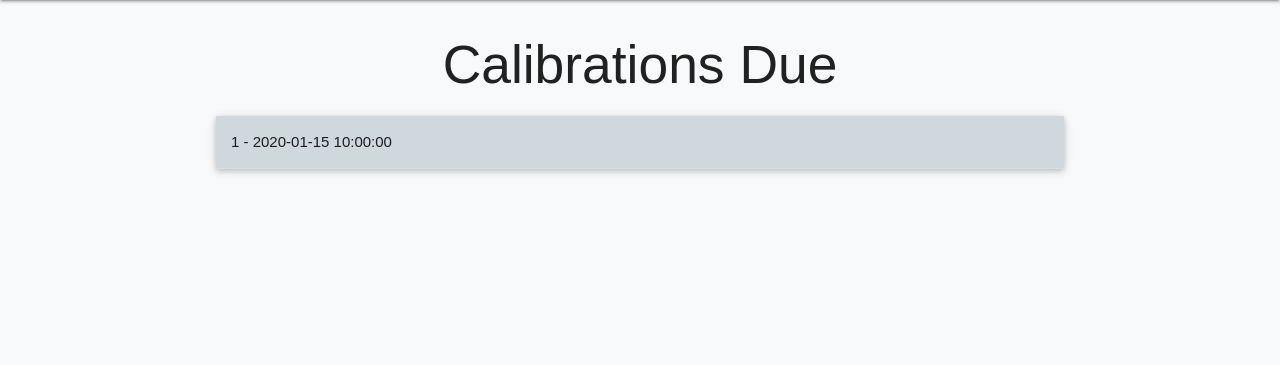
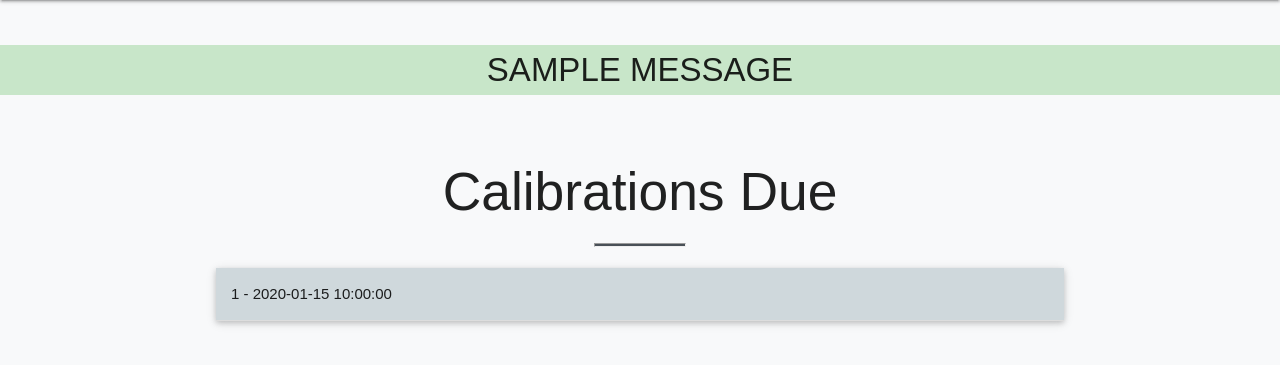
Before and after one commit to shaneoh10/ms3-precise-calibration, a Flask app: page /get_cals_due in a window 1280 px wide. Shown: the part 64-429 px from the top of the page. Run offline with Flask 2, Linux system fonts and the light colour scheme; one stand-in notice (Sample message) is shown; a database or web service that is not in the repository returns one stand-in record (values such as "Sample title"); some libraries are stand-ins or nearby versions; some web fonts are replaced.

Commit message:
feat: Add flashed messages functionality

```diff
--- a/static/css/style.css
+++ b/static/css/style.css
@@ -34,12 +34,26 @@ nav {
     color: #E9ECEF;
 }
 
+hr {
+    width: 6rem;
+    height: 0.1rem;
+    margin-bottom: 1.4rem;
+    background-color: #495057;
+}
+
+.flashes {
+    text-transform: uppercase;
+    margin-top: 3rem;
+    font-size: 2.2rem;
+}
+
 
 /********************** MEDIA QUERIES  */
 
- @media screen and (max-width: 600px) {
+@media screen and (max-width: 600px) {
 
     .nav-logo {
-         margin-left: 0.4rem;
-     }
- }
+        margin-left: 0.4rem;
+    }
+
+}
--- a/templates/base.html
+++ b/templates/base.html
@@ -29,7 +29,8 @@
         <!-- Main Navbar  -->
         <nav id="navbar">
             <div class="nav-wrapper">
-                <a href="{{ url_for('home') }}" class="brand-logo nav-logo left">Precise<span id="calibration">Calibration</span></a>
+                <a href="{{ url_for('home') }}" class="brand-logo nav-logo left">Precise<span
+                        id="calibration">Calibration</span></a>
                 <a href="#" data-target="mobile-demo" class="sidenav-trigger right"><i class="fas fa-bars"></i></a>
                 <ul class="right hide-on-med-and-down">
                     <li><a href="{{ url_for('home') }}">Home</a></li>
@@ -62,6 +63,19 @@
         </ul>
     </header>
 
+    <!-- Flash Messages https://flask.palletsprojects.com/en/1.1.x/patterns/flashing/ -->
+    <section id="flashed-messages">
+        {% with messages = get_flashed_messages() %}
+            {% if messages %}
+                {% for message in messages %}
+                    <div class="row flashes center-align">
+                        <p class="green lighten-4 flash-message">{{ message }}</p>
+                    </div>
+                {% endfor %}
+            {% endif %}
+        {% endwith %}
+    </section>
+
     {% block content %}
     {% endblock %}
 
--- a/templates/cals-due.html
+++ b/templates/cals-due.html
@@ -1,7 +1,8 @@
 {% extends 'base.html' %}
 {% block content %}
 
-    <h2 class="center">Calibrations Due</h2>
+    <h2 class="center-align">Calibrations Due</h2>
+    <hr>
 
     <div class="container">
         <ul class="collapsible popout">
--- a/templates/new-cal.html
+++ b/templates/new-cal.html
@@ -1,6 +1,8 @@
 {% extends 'base.html' %}
 {% block content %}
+
     <h2 class="center">New Calibration</h2>
+    <hr>
 
     <div class="container">
         <!-- Form Structure from https://materializecss.com/text-inputs.html -->
```
Also changed, not shown: static/css/homepage.css (+0 -7 lines). Lines whose indentation alone changed are shown as unchanged.
